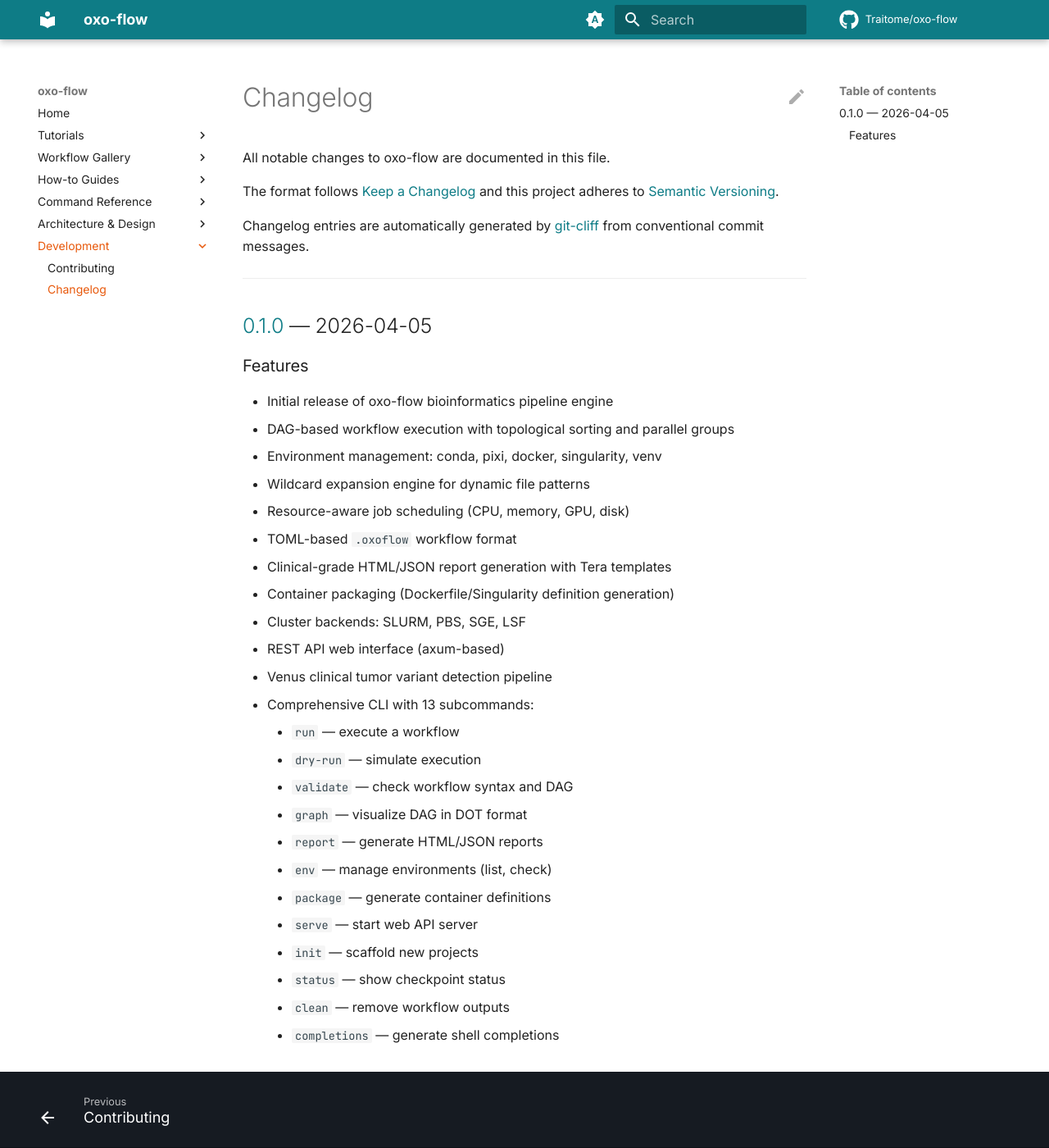
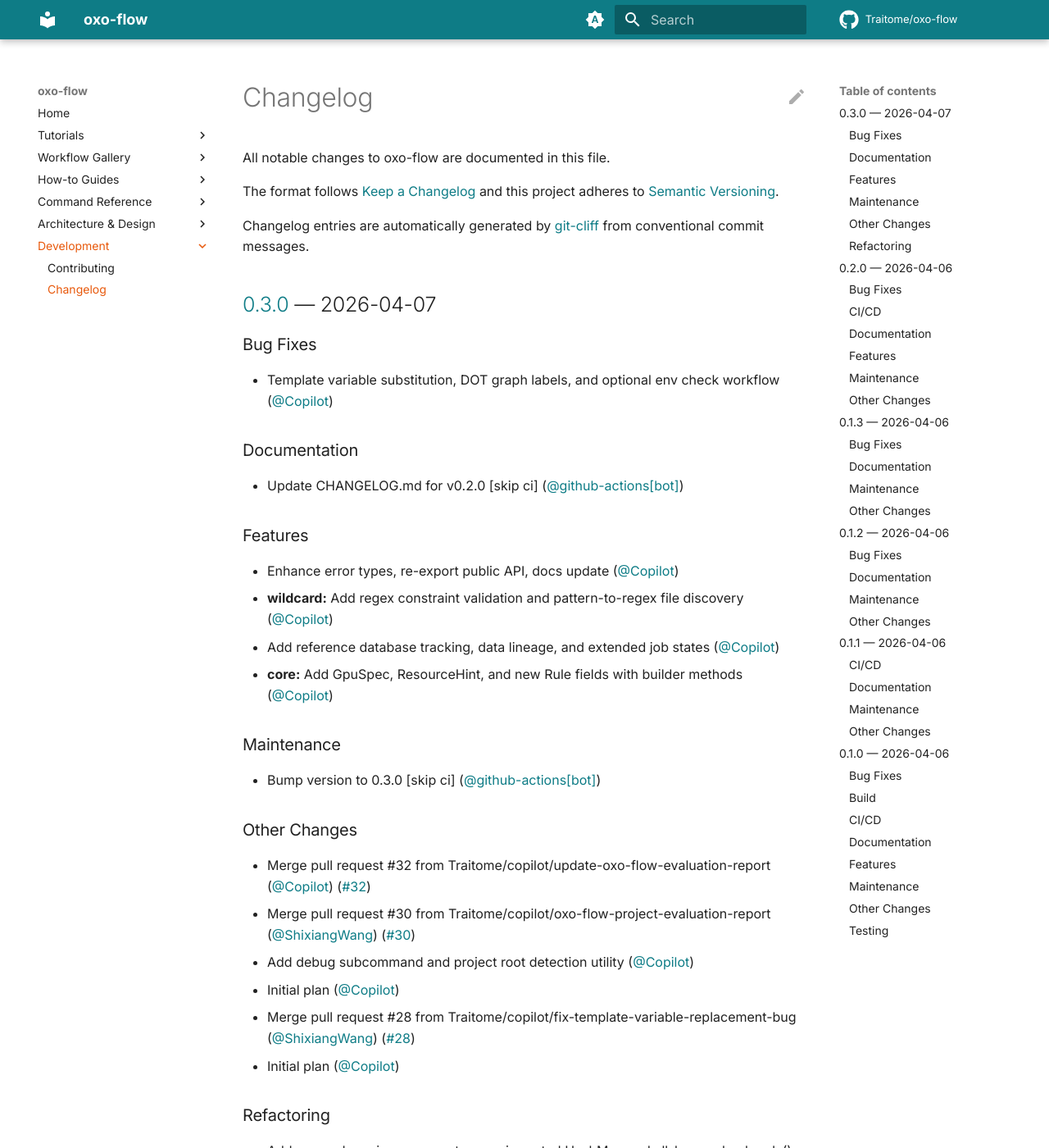
Before and after one commit to Traitome/oxo-flow, an MkDocs documentation site: the page built from docs/guide/src/development/changelog.md, in a window 1280 px wide and 1400 px high. Shown: the whole window at 82% size. Built offline with MkDocs 1.6.1 and Material for MkDocs 9.7.7, drawn with Linux system fonts in a browser that asks for light colours; comment, search, counter and statistics services are not loaded; some of the changed text lies outside the part shown.

Commit message:
docs: sync docs changelog with root CHANGELOG.md via snippets include (#35)
Agent-Logs-Url: https://github.com/Traitome/oxo-flow/sessions/908cd654-f68a-4f83-a024-274bbe250ea0

Co-authored-by: copilot-swe-agent[bot] <198982749+Copilot@users.noreply.github.com>
Co-authored-by: ShixiangWang <25057508+ShixiangWang@users.noreply.github.com>

```diff
--- a/docs/guide/mkdocs.yml
+++ b/docs/guide/mkdocs.yml
@@ -75,7 +75,8 @@ markdown_extensions:
       line_spans: __span
       pygments_lang_class: true
   - pymdownx.inlinehilite
-  - pymdownx.snippets
+  - pymdownx.snippets:
+      base_path: ['../..']
   - pymdownx.details
   - pymdownx.superfences:
       custom_fences:
--- a/docs/guide/src/development/changelog.md
+++ b/docs/guide/src/development/changelog.md
@@ -1,40 +1 @@
-# Changelog
-
-All notable changes to oxo-flow are documented in this file.
-
-The format follows [Keep a Changelog](https://keepachangelog.com/en/1.1.0/) and this project adheres to [Semantic Versioning](https://semver.org/spec/v2.0.0.html).
-
-Changelog entries are automatically generated by [git-cliff](https://git-cliff.org) from conventional commit messages.
-
----
-
-## [0.1.0] — 2026-04-05
-
-### Features
-
-- Initial release of oxo-flow bioinformatics pipeline engine
-- DAG-based workflow execution with topological sorting and parallel groups
-- Environment management: conda, pixi, docker, singularity, venv
-- Wildcard expansion engine for dynamic file patterns
-- Resource-aware job scheduling (CPU, memory, GPU, disk)
-- TOML-based `.oxoflow` workflow format
-- Clinical-grade HTML/JSON report generation with Tera templates
-- Container packaging (Dockerfile/Singularity definition generation)
-- Cluster backends: SLURM, PBS, SGE, LSF
-- REST API web interface (axum-based)
-- Venus clinical tumor variant detection pipeline
-- Comprehensive CLI with 13 subcommands:
-    - `run` — execute a workflow
-    - `dry-run` — simulate execution
-    - `validate` — check workflow syntax and DAG
-    - `graph` — visualize DAG in DOT format
-    - `report` — generate HTML/JSON reports
-    - `env` — manage environments (list, check)
-    - `package` — generate container definitions
-    - `serve` — start web API server
-    - `init` — scaffold new projects
-    - `status` — show checkpoint status
-    - `clean` — remove workflow outputs
-    - `completions` — generate shell completions
-
-[0.1.0]: https://github.com/Traitome/oxo-flow/releases/tag/v0.1.0
+--8<-- "CHANGELOG.md"
```
